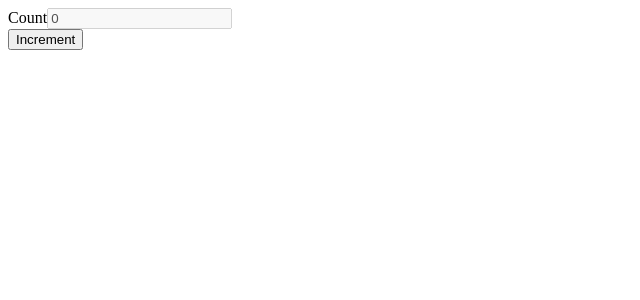
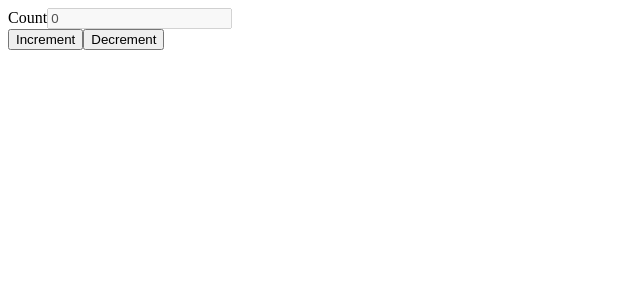
Before and after one commit to DaifMoe/7GUIs-Counter, a React (Create React App) app: page / in a window 1280 px wide. Shown: the top 300 px of the page, without its empty margins (0-640 px from the left). Built offline with nearby package versions, Linux system fonts and the light colour scheme.

Commit message:
Added Decrement Functionality To Counter

```diff
--- a/src/Components/Counter.tsx
+++ b/src/Components/Counter.tsx
@@ -11,6 +11,11 @@ const Counter = () => {
     // Counter's previous state is now incremented by 1
     setCounter(counter + changeAmount);
   };
+  // Function is called everytime the decrement button is clicked by the user
+  const decrementClick = () => {
+    // Counter's previous state is now decremented by 1
+    setCounter(counter - changeAmount);
+  };
   return (
     <div id="wrapper">
       <div id="count">
@@ -20,6 +25,9 @@ const Counter = () => {
           <button id="incrementButton" onClick={incrementClick}>
             Increment
           </button>
+          <button id="decrementButton" onClick={decrementClick}>
+            Decrement
+          </button>
         </div>
       </div>
     </div>
```
